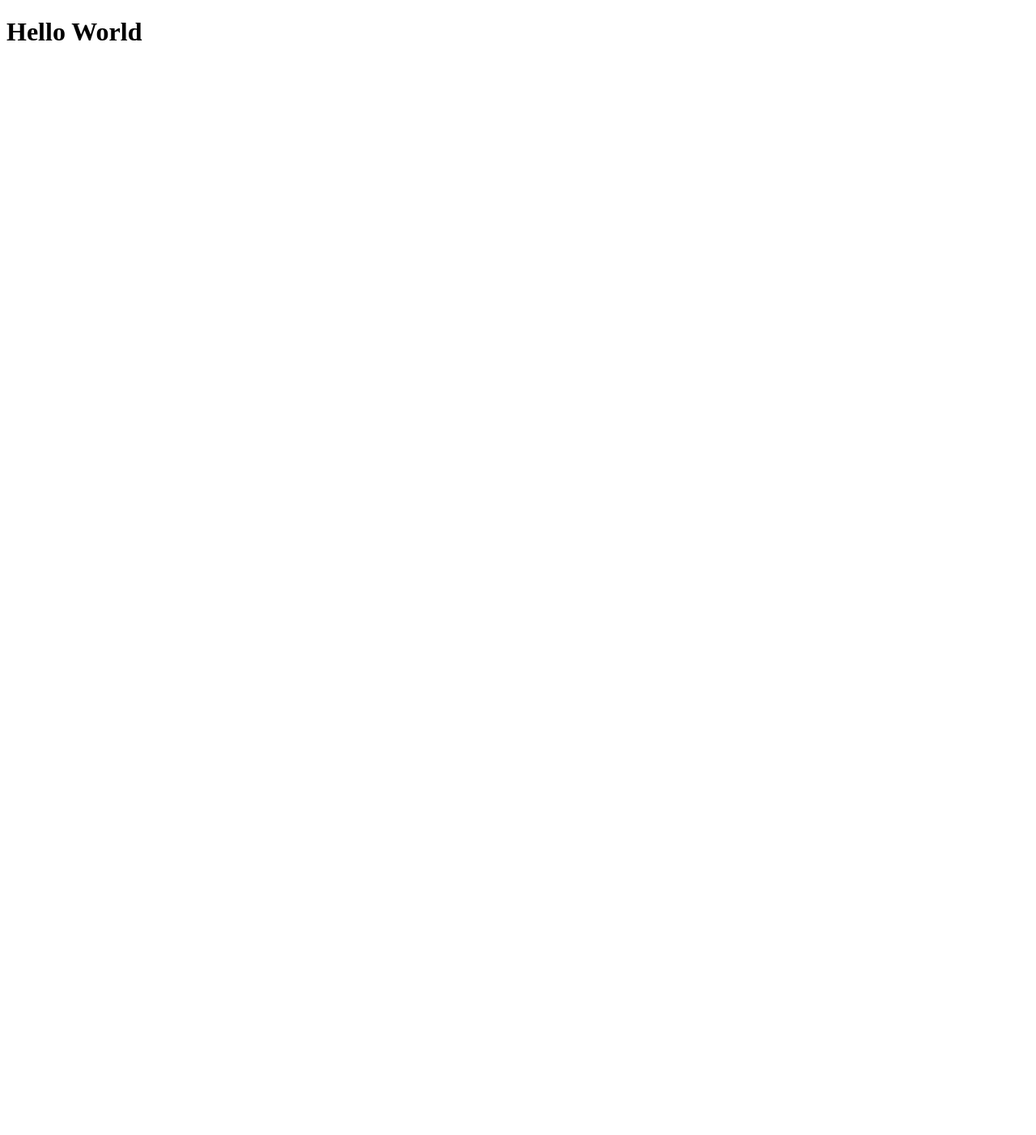
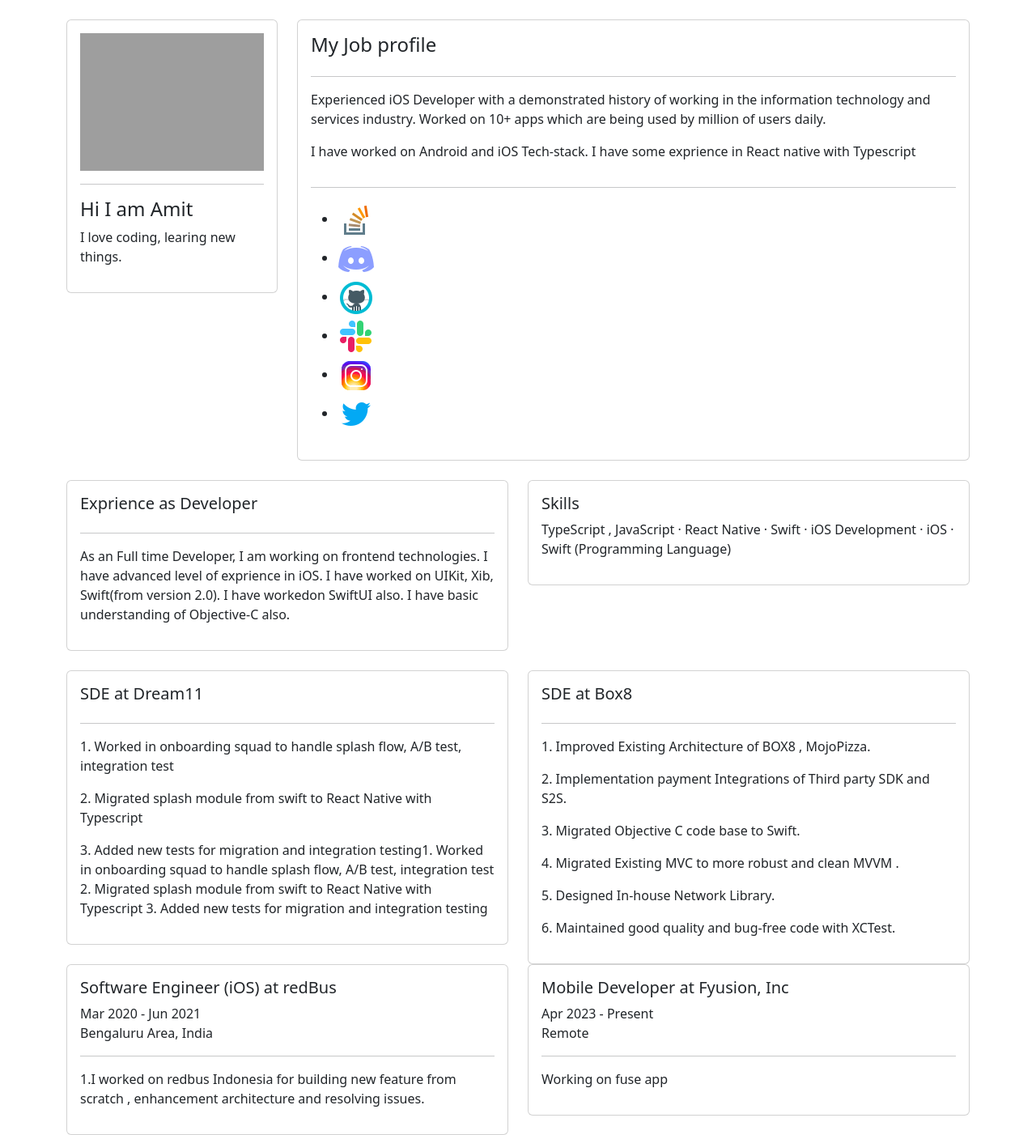
Before and after one commit to amit-sgwn/ResumeBuilder, a Django app: page / in a window 1280 px wide. Before the commit the page is almost empty. Shown: the whole page at 81% size. Before the commit the page ends 50 px from the top, so only its background shows below. Run offline with Django 4.2, Linux system fonts and the light colour scheme; grey boxes are pictures that could not be loaded.

Commit message:
Added resume content and styling

```diff
--- a/myresume/base/templates/base/home.html
+++ b/myresume/base/templates/base/home.html
@@ -1,2 +1,123 @@
+{% load static %}
+
 <!DOCTYPE html>
-<h1>Hello World</h1>
+<html>
+
+<head>
+    <title>Amit Sangwan</title>
+    <link href="{% static '/css/main.css' %}" rel="stylesheet" type="text/css">
+    <link rel="stylesheet" href="https://cdn.jsdelivr.net/npm/bootstrap@5.2.3/dist/css/bootstrap.min.css"
+        integrity="sha384-rbsA2VBKQhggwzxH7pPCaAqO46MgnOM80zW1RWuH61DGLwZJEdK2Kadq2F9CUG65" crossorigin="anonymous">
+
+    {% load static %}
+</head>
+
+<body>
+    <div class="container">
+        <br>
+        <div class="row">
+            <div class="col-md-3">
+                <div class="card card-body" id="profile-wrapper">
+                    <img id="profile-pic" src="{% static 'images/amit.jpeg' %}">
+                    <hr>
+                    <h4>
+                        Hi I am Amit
+                    </h4>
+                    <p>I love coding, learing new things.</p>
+                </div>
+            </div>
+            <div class="col-md-9">
+                <div class="card card-body">
+                    <h4>
+                        My Job profile
+                    </h4>
+                    <hr>
+                    <p>
+                        Experienced iOS Developer with a demonstrated history of working in the information technology and services industry. Worked on 10+ apps which are being used by million of users daily.
+                    </p>
+                    <p>
+                        I  have worked on Android and iOS Tech-stack. I have some exprience in React native with Typescript
+                    </p>
+                    <hr>
+                    <ul class="social-links">
+                        <li> <img class="social" src="{% static 'images/stack-overflow.png' %}"> </li>
+                        <li> <img class="social" src="{% static 'images/discord.png' %}"> </li>
+                        <li> <img class="social" src="{% static 'images/github.png' %}"> </li>
+                        <li> <img class="social" src="{% static 'images/slack-new.png' %}"> </li>
+                        <li> <img class="social" src="{% static 'images/nstagram.png' %}"> </li>
+                        <li> <img class="social" src="{% static 'images/twitter.png' %}"> </li>
+                    </ul>
+                </div>
+            </div>
+        </div>
+        <br>
+        <div class="row">
+            <div class="col-md-6">
+                <div class="card card-body">
+                    <h5> Exprience as Developer</h5>
+                    <hr>
+                    <p>
+                        As an Full time Developer, I am working on frontend technologies. I have advanced level of exprience in iOS. I have worked on UIKit, Xib, Swift(from version 2.0). I have workedon SwiftUI also. I have basic understanding of Objective-C also.
+                    </p>
+                </div>
+            </div>
+            <div class="col-md-6">
+                <div class="card card-body">
+                    <h5>Skills</h5>
+                    <p>TypeScript , JavaScript · React Native · Swift · iOS Development · iOS · Swift (Programming Language)</p>
+                </div>
+            </div>
+        </div>
+        <br>
+        <div class="row">
+            <div class="col-md-6">
+                <div class="card card-body">
+                    <h5>SDE at Dream11</h5>
+                    <hr>
+                    <p>1. Worked in onboarding squad to handle splash flow, A/B test, integration test </p>
+                     <p>  2. Migrated splash module from swift to React Native with Typescript </p>
+                     <p> 3. Added new tests for migration and integration testing1. Worked in onboarding squad to handle splash flow, A/B test, integration test 2. Migrated splash module from swift to React Native with Typescript 3. Added new tests for migration and integration testing
+                        </p>
+                </div>
+            </div>
+            <div class="col-md-6">
+                <div class="card card-body">
+                    <h5>SDE at Box8</h5>
+                    <hr>
+                    <p>1. Improved Existing Architecture of BOX8 , MojoPizza. </p>
+                    <p>2. Implementation payment Integrations of Third party SDK and S2S.</p>
+                    <p>3. Migrated Objective C code base to Swift.</p>
+                    <p>4. Migrated Existing MVC to more robust and clean MVVM .</p>
+                    <p>5. Designed In-house Network Library.</p>
+                    <p>6. Maintained good quality and bug-free code with XCTest.</p>
+                </div>
+            </div>
+        </div>
+
+        <div class="row">
+            <div class="col-md-6">
+                <div class="card card-body">
+                    <h5>
+                        Software Engineer (iOS) at redBus</h5>
+                        <h7 id="location">Mar 2020 - Jun 2021 </h7>
+                        <h7 id="location">Bengaluru Area, India</h7>
+                    <hr>
+                    <p>1.I worked on redbus Indonesia for building new feature from scratch , enhancement architecture and resolving issues. </p>
+                </div>
+            </div>
+            <div class="col-md-6">
+                <div class="card card-body">
+                    <h5>
+                        Mobile Developer at Fyusion, Inc</h5>
+                        <h7 id="location">Apr 2023 - Present  </h7>
+                        <h7 id="location">Remote</h7>
+                    <hr>
+                    <p>Working on fuse app  </p>
+                </div>
+            </div>
+        </div>
+
+    </div>
+</body>
+
+</html>
```
